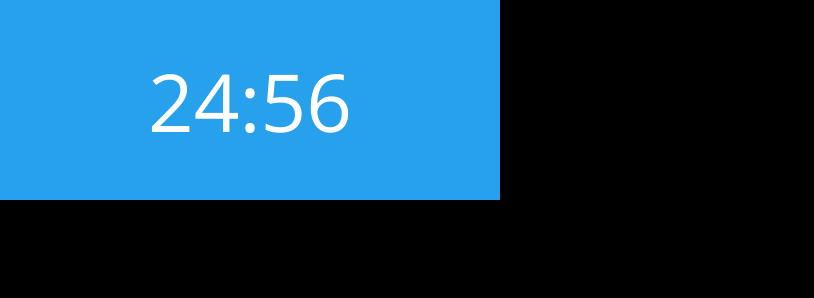
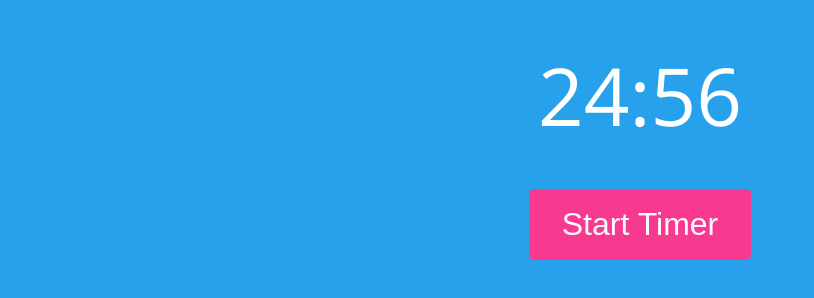
Before and after one commit to hummusatune/Countdown-Timer-JS, a plain HTML site: page index.html in a window 1280 px wide. Shown: the whole page, without its empty margins (0-814 px from the left). Drawn offline with nearby package versions, Linux system fonts and the light colour scheme.

Commit message:
Added a timer reset button

```diff
--- a/index.html
+++ b/index.html
@@ -8,7 +8,10 @@
     <link rel="stylesheet" href="style.css">
 </head>
 <body>
-    <div id="countdown"></div>
+    <div class="countdown"></div>
+    <div class="buttonMenu">
+        <button class="timerStart">Start Timer</button>
+    </div>
     <script src="script.js"></script>
 </body>
 </html>
--- a/script.js
+++ b/script.js
@@ -1,9 +1,8 @@
-const startingMinutes = 25;
+const countdownEl = document.getElementsByClassName('countdown')[0];
+const startBtn = document.getElementsByClassName('timerStart')[0];
+
+let startingMinutes = 25;
 let time = startingMinutes * 60;
-
-const countdownEl = document.getElementById('countdown');
-
-setInterval(updateCountdown, 1000);
 
 function updateCountdown() {
   if (time >= 1) {
@@ -18,3 +17,9 @@ function updateCountdown() {
     countdownEl.innerHTML = "DONE!";
   }
 }
+
+setInterval(updateCountdown, 1000);
+
+startBtn.addEventListener("click", () => {
+  window.location.reload();
+});
--- a/style.css
+++ b/style.css
@@ -3,22 +3,47 @@
 body {
     font-family: 'Open Sans', sans-serif;
     margin: 0;
-    background-color: black;
-}
-
-div {
     background-color: #4361ee;
-    color: #fff;
-    display: inline-flex;
-    font-size: 5em;
-    align-items: center;
-    justify-content: center;
-    margin: 0;
-    height: 200px;
-    width: 500px;
     animation-name: bgSwirl;
     animation-duration: 60s;
     animation-iteration-count: infinite;
+    display: flex;
+    flex-flow: column nowrap;
+    justify-content: center;
+}
+
+.countdown {
+    color: #fff;
+    font-size: 5em;
+    align-self: center;
+    margin: 0;
+    padding: .5em;
+}
+
+.buttonMenu {
+    display: flex;
+    flex-flow: column nowrap;
+    justify-content: center;
+}
+
+button {
+    background: #f83990;
+    color: #fafbfd;
+    font: 2em 'Oswald', sans-serif;
+    margin: 0 auto;
+    padding: .5em 1em;
+    outline: none;
+    border: 1px solid transparent;
+    -webkit-transition: all 0.4s ease-in-out;
+    -moz-transition: all 0.4s ease-in-out;
+    transition: all 0.4s ease-in-out;
+    border-radius: 5px;
+}
+
+button:hover {
+    background-color: #fff;
+    color: #4361ee;
+    border-color: #2cdcf9;
 }
 
 @keyframes bgSwirl{
```
Lines whose indentation alone changed are shown as unchanged.
